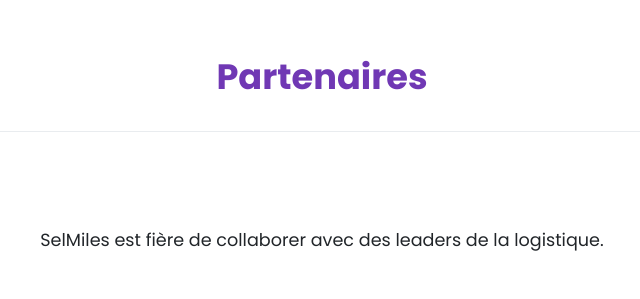
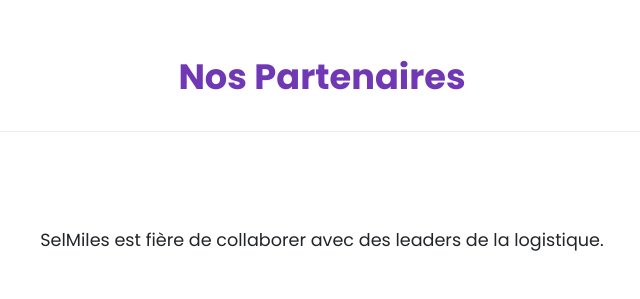
Before and after one commit to ContactSCS/SelMiles, a plain HTML site: page index.html in a window 1280 px wide. Shown: the part 1562-1861 px from the top of the page, without its empty margins (318-958 px from the left). Drawn offline with Linux system fonts and the light colour scheme.

Commit message:
Update index.html

```diff
--- a/index.html
+++ b/index.html
@@ -43,7 +43,7 @@
 </section>
 
 <section id="partners">
-  <h2 data-i18n="partners.title">Partenaires</h2>
+  <h2 data-i18n="partners.title">Nos Partenaires</h2>
   <p data-i18n="partners.text">SelMiles est fière de collaborer avec des leaders de la logistique.</p>
   <div class="partner-logo-container">
     <a href="https://logidoo.co/home" target="_blank">
@@ -99,9 +99,9 @@
 <section id="contact">
   <h2 data-i18n="contact.title">Contact</h2>
     <div class="contact-form">
-    <input type="text" placeholder="Nom" name="name" required>
-    <input type="email" placeholder="Email" name="email" required>
-    <textarea placeholder="Votre question ou type de produits, volume, destinations..." name="message" required></textarea>
+    <input type="text" data-i18n-placeholder="contact.name_placeholder" placeholder="Nom" name="name" required>
+    <input type="email" data-i18n-placeholder="contact.email_placeholder" placeholder="Email" name="email" required>
+    <textarea data-i18n-placeholder="contact.message_placeholder" placeholder="Votre question ou type de produits, volume, destinations..." name="message" required></textarea>
         <button type="submit" class="btn-primary-submit" data-i18n="contact.send_button" onclick="alert('Merci ! Votre message a été envoyé.')">Envoyer</button>
   </div>
   <p>
@@ -128,7 +128,7 @@ const translations = {
     "about.title":"À propos",
     "about.text":"SelMiles est un service 3PL (logistique tierce partie) basé en France; aidant les e-commerçants et fournisseurs locaux et internationaux à gérer le stockage, la préparation et l’expédition de leurs produits vers la France et l’Europe.",
     "about.mention":"SelMiles est un service 3PL fondé par Selma SAIDI, entrepreneuse basée en France.",
-    "partners.title":"Partenaires", // Texte corrigé
+    "partners.title":"Nos Partenaires", // Texte corrigé
     "partners.text":"SelMiles est fière de collaborer avec des leaders de la logistique.",
     "services.title":"Services",
     "services.receive.front":"<span class='card-icon'>✅</span> Réception & contrôle des marchandises",
@@ -147,7 +147,11 @@ const translations = {
     "advantages.support":"<span class='card-icon'>⚙️</span> Support client personnalisé",
     "contact.title":"Contact",
     "contact.email_text":"✉️ Envoyer un email",
-    "contact.send_button": "Envoyer"
+    "contact.send_button": "Envoyer",
+    // NOUVELLES TRADUCTIONS POUR LES PLACEHOLDERS
+    "contact.name_placeholder": "Nom",
+    "contact.email_placeholder": "Email",
+    "contact.message_placeholder": "Votre question ou type de produits, volume, destinations..."
   },
   en: {
     "hero.title":"SELling made simple — no matter the Miles.",
@@ -156,7 +160,7 @@ const translations = {
     "about.title":"About",
     "about.text":"SelMiles is a 3PL (Third Party Logistics) service based in France- aiming to help e-commerce sellers and international suppliers manage storage, fulfillment, and shipping to France and Europe.",
     "about.mention":"SelMiles is a 3PL founded by Selma SAIDI, a woman entrepreneur based in France.",
-    "partners.title":"Partners", // Texte corrigé
+    "partners.title":"Our Partners", // Texte corrigé
     "partners.text":"SelMiles proudly partners with logistics leaders.",
     "services.title":"Services",
     "services.receive.front":"<span class='card-icon'>✅</span> Receiving & Quality Check",
@@ -175,7 +179,11 @@ const translations = {
     "advantages.support":"<span class='card-icon'>⚙️</span> Personalised client support",
     "contact.title":"Contact",
     "contact.email_text":"✉️ Send an email",
-    "contact.send_button": "Send"
+    "contact.send_button": "Send",
+    // NOUVELLES TRADUCTIONS POUR LES PLACEHOLDERS
+    "contact.name_placeholder": "Name",
+    "contact.email_placeholder": "Email",
+    "contact.message_placeholder": "Your question, product type, volume, destinations..."
   },
   cn: {
     "hero.title":"销售从未如此简单，无惧万里之遥。",
@@ -184,7 +192,7 @@ const translations = {
     "about.title":"关于",
     "about.text":"SelMiles 是一家位于法国的第三方物流 (3PL) 服务，帮助电商卖家和国际供应商管理仓储、订单履行和向法国及欧洲的运输。",
     "about.mention":"SelMiles 是由 Selma SAIDI 创立的 3PL，公司由女性企业家拥有，总部位于法国。",
-    "partners.title":"合作伙伴", // Texte corrigé
+    "partners.title":"我们的合作伙伴", // Texte corrigé
     "partners.text":"SelMiles 很荣幸能与物流领军企业合作。",
     "services.title":"服务",
     "services.receive.front":"<span class='card-icon'>✅</span> 收货及质检",
@@ -203,7 +211,11 @@ const translations = {
     "advantages.support":"<span class='card-icon'>⚙️</span> 个性化客户支持",
     "contact.title":"联系",
     "contact.email_text":"✉️ 发送邮件",
-    "contact.send_button": "发送"
+    "contact.send_button": "发送",
+    // NOUVELLES TRADUCTIONS POUR LES PLACEHOLDERS
+    "contact.name_placeholder": "名称", // Nom
+    "contact.email_placeholder": "电子邮件", // Email
+    "contact.message_placeholder": "您的问题、产品类型、容量、目的地..." // Votre question...
   }
 };
 
@@ -218,6 +230,14 @@ function applyLang(lang){
       const key = el.getAttribute('data-i18n');
       if(translations[lang] && translations[lang][key]) {
           el.innerHTML = translations[lang][key];
+      }
+  });
+
+    // AJOUT: Mise à jour des placeholders
+    document.querySelectorAll('[data-i18n-placeholder]').forEach(el => {
+        const key = el.getAttribute('data-i18n-placeholder');
+        if (translations[lang] && translations[lang][key]) {
+            el.setAttribute('placeholder', translations[lang][key]);
         }
     });
 
```
Lines whose indentation alone changed are shown as unchanged.
